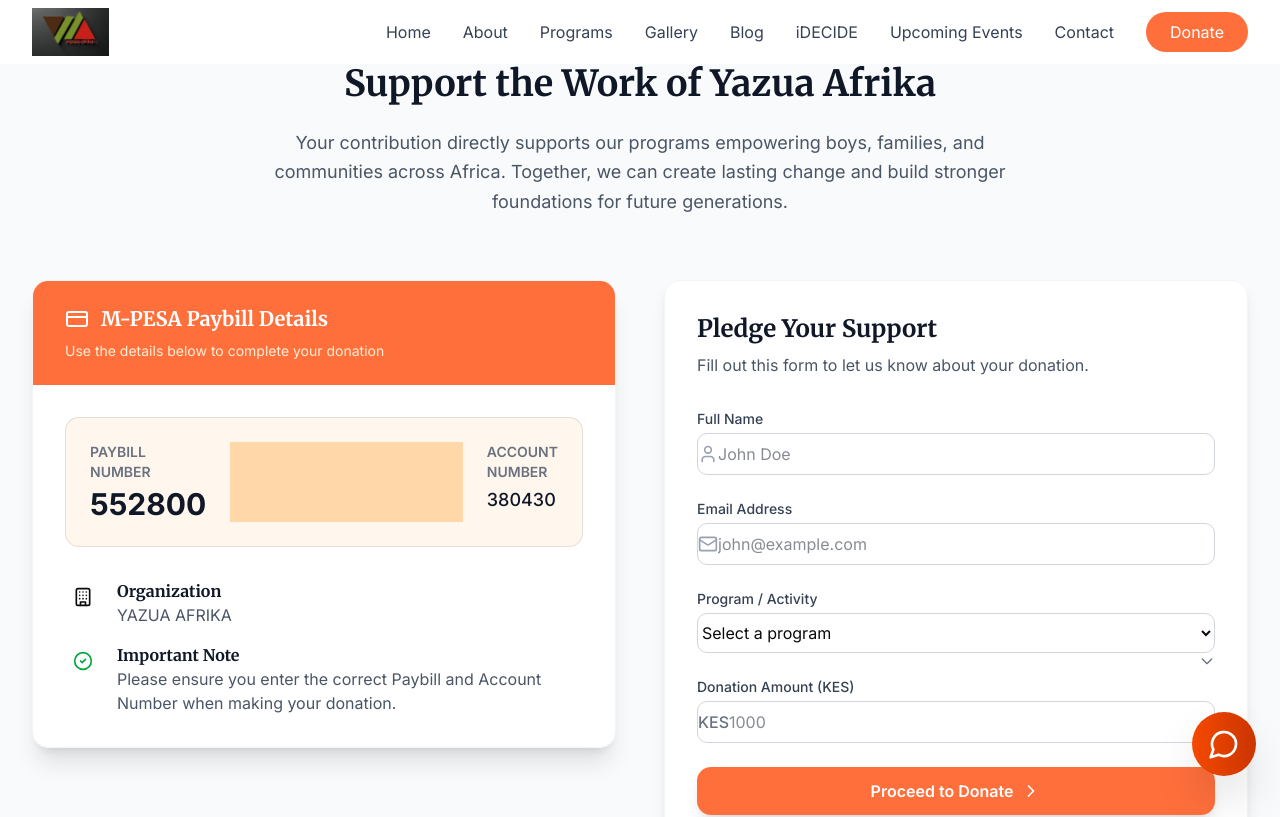
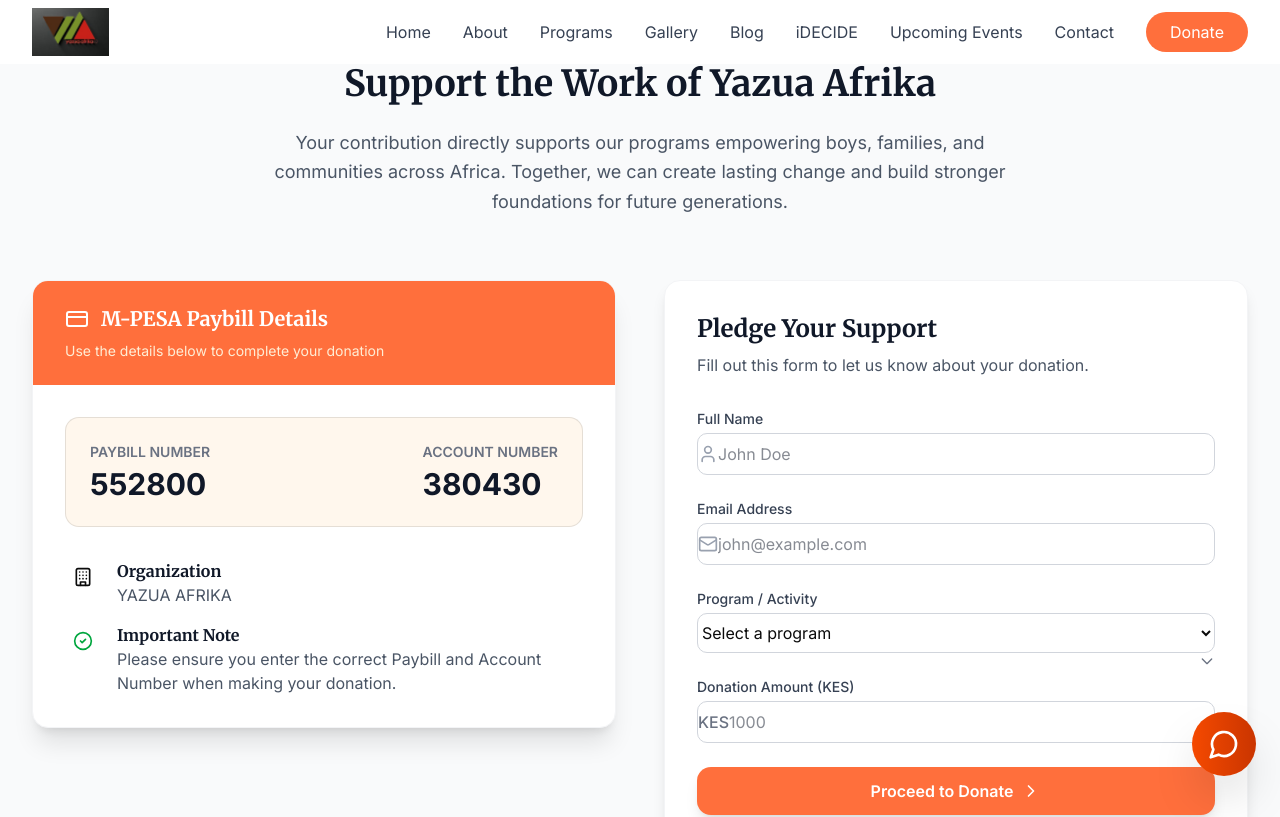
Before and after one commit to nyota777/yazuawebsite-3, a React (Vite) app: page /donate in a window 1280 px wide. Shown: the top 817 px of the page. Built offline with nearby package versions, Linux system fonts and the light colour scheme.

Commit message:
Update donation section UI: remove separator and equalize font sizes

```diff
--- a/src/components/DonateSection.tsx
+++ b/src/components/DonateSection.tsx
@@ -55,10 +55,9 @@ export function DonateSection() {
                   <p className="text-sm font-semibold text-gray-500 uppercase tracking-wider mb-1">Paybill Number</p>
                   <p className="text-3xl font-bold text-gray-900">552800</p>
                 </div>
-                <div className="h-px md:h-12 w-full md:w-px bg-orange-200"></div>
                 <div>
                   <p className="text-sm font-semibold text-gray-500 uppercase tracking-wider mb-1">Account Number</p>
-                  <p className="text-lg font-medium text-gray-900">380430</p>
+                  <p className="text-3xl font-bold text-gray-900">380430</p>
                 </div>
               </div>
 
```
